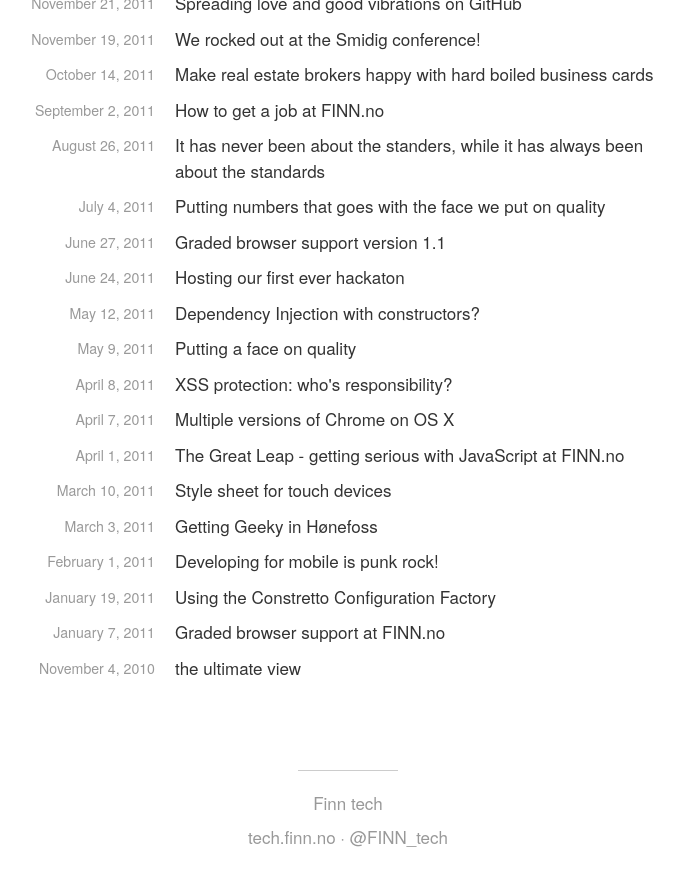
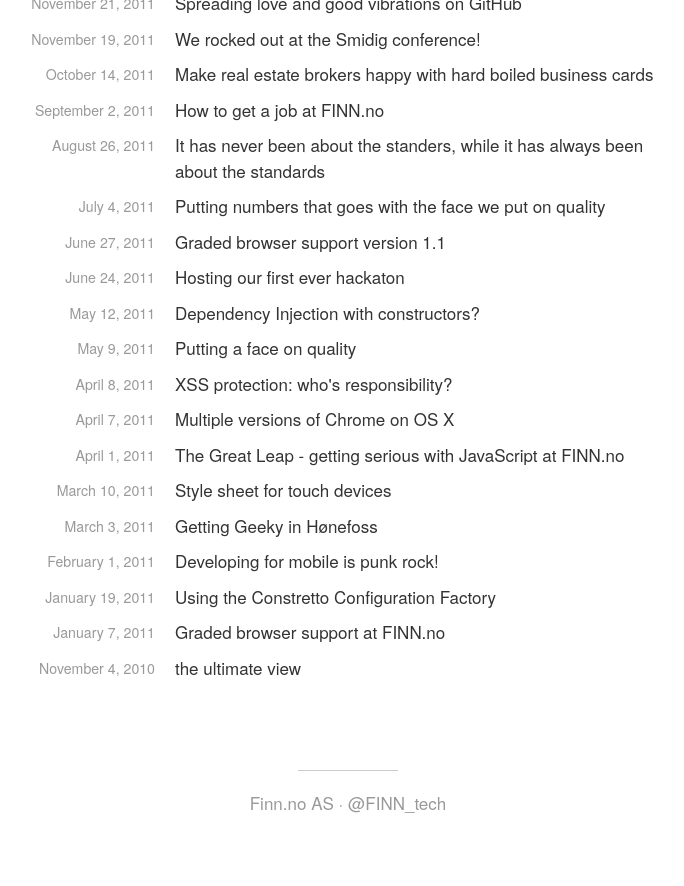
Before and after one commit to finn-no/tech.finn.no, a Jekyll site: the page built from index.html, in a window 1280 px wide and 900 px high, scrolled down 2706 px. Shown: the top 886 px of the window, without its empty margins (292-976 px from the left). Built offline with Jekyll 4.4.1, drawn with Linux system fonts in a browser that asks for light colours; nearby versions of some CDN libraries; the list of posts is cut into pages by our own code.

Commit message:
cleaning footer

```diff
--- a/_includes/footer.html
+++ b/_includes/footer.html
@@ -1,7 +1,4 @@
 <footer class="site-footer">
-    <h5>Finn tech</h5>
-    <div>
-      <a href="{{ site.author.url }}" alt="Finn tech">tech.finn.no</a> ·
-      <a href="https://twitter.com/{{ site.author.twitter }}/" alt="{{ site.title }} on Twitter">@{{ site.author.twitter }}</a>
-    </div>
+  Finn.no AS ·
+  <a href="https://twitter.com/{{ site.author.twitter }}/" alt="{{ site.title }} on Twitter">@{{ site.author.twitter }}</a>
 </footer>
```
